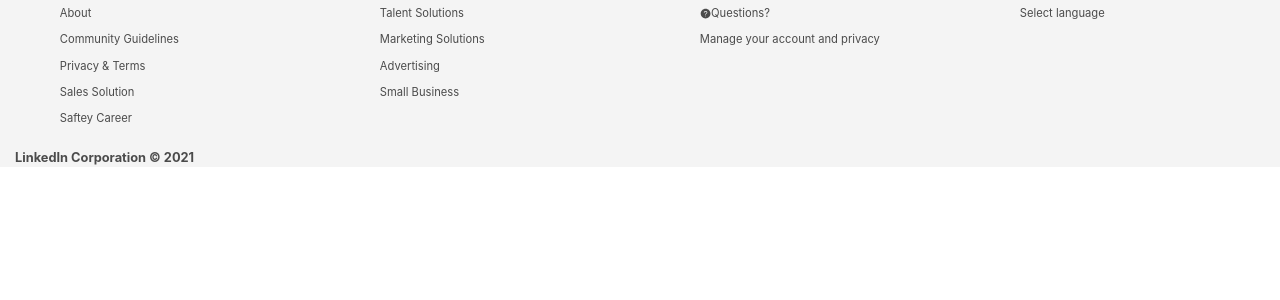
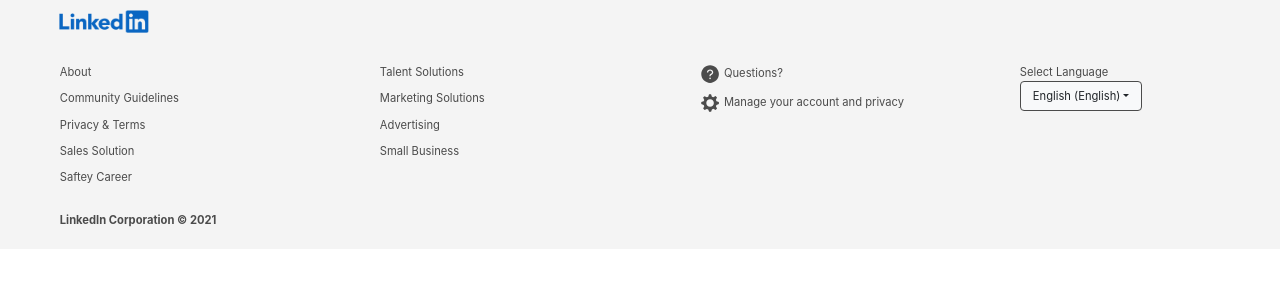
Before and after one commit to a-pyro/build-week-2-linkedin, a React (Create React App) app: page / in a window 1280 px wide. Shown: the top 300 px of the page. Built offline with nearby package versions, Linux system fonts and the light colour scheme.

Commit message:
added logo to footer with language selector

```diff
--- a/src/components/Footer.jsx
+++ b/src/components/Footer.jsx
@@ -1,13 +1,20 @@
 import React from "react";
-import Container from "react-bootstrap/Container";
-import Col from "react-bootstrap/Col";
-import Row from "react-bootstrap/Row";
+import { Container, Dropdown, Col, Row } from "react-bootstrap";
 import styled from "styled-components";
 import { AiFillQuestionCircle } from "react-icons/ai";
+import { GoGear } from "react-icons/go";
+import logo from "./linkedIn-logo.png";
 
 const Footer = function () {
   return (
     <FooterStyled fluid className="mx-0">
+      <Row>
+        <ul>
+          <li>
+            <img src={logo} alt="logo" />
+          </li>
+        </ul>
+      </Row>
       <Row>
         <Col>
           <ul>
@@ -29,21 +36,41 @@
         <Col>
           <ul>
             <li>
-              <AiFillQuestionCircle />
+              <AiFillQuestionCircle className="icons" />
               Questions?
             </li>
-            <li>Manage your account and privacy</li>
+            <li>
+              <GoGear className="icons" />
+              Manage your account and privacy
+            </li>
           </ul>
         </Col>
         <Col>
           <ul>
-            <li>Select language</li>
+            <li>
+              Select Language
+              <Dropdown>
+                <Dropdown.Toggle variant="light" id="dropdown-basic">
+                  English (English)
+                </Dropdown.Toggle>
+                <Dropdown.Menu style={{ fontSize: "0.9em" }}>
+                  <Dropdown.Item href="#/action-1">French</Dropdown.Item>
+                  <Dropdown.Item href="#/action-2">German</Dropdown.Item>
+                  <Dropdown.Item href="#/action-3">Italian</Dropdown.Item>
+                  <Dropdown.Item href="#/action-3">Spanish</Dropdown.Item>
+                </Dropdown.Menu>
+              </Dropdown>
+            </li>
           </ul>
         </Col>
       </Row>
       <Row>
         <Col className="footerText">
-          LinkedIn Corporation <span>&#169;</span> 2021
+          <ul>
+            <li>
+              LinkedIn Corporation <span>&#169;</span> 2021
+            </li>
+          </ul>
         </Col>
       </Row>
     </FooterStyled>
@@ -66,4 +93,19 @@
     font-size: 0.8rem;
     font-weight: bold;
   }
+
+  & #dropdown-basic {
+    font-size: 0.7rem;
+    border: 1px solid #4b4b4b;
+    align-items: left;
+  }
+  & img {
+    width: 90px;
+    margin: 5px 14px;
+  }
+
+  & .icons {
+    font-size: 1.8em;
+    margin-right: 4px;
+  }
 `;
```
Also changed, not shown: src/components/linkedIn-logo.png (added), 1 other file (tests, documents, lock files or other folders).
